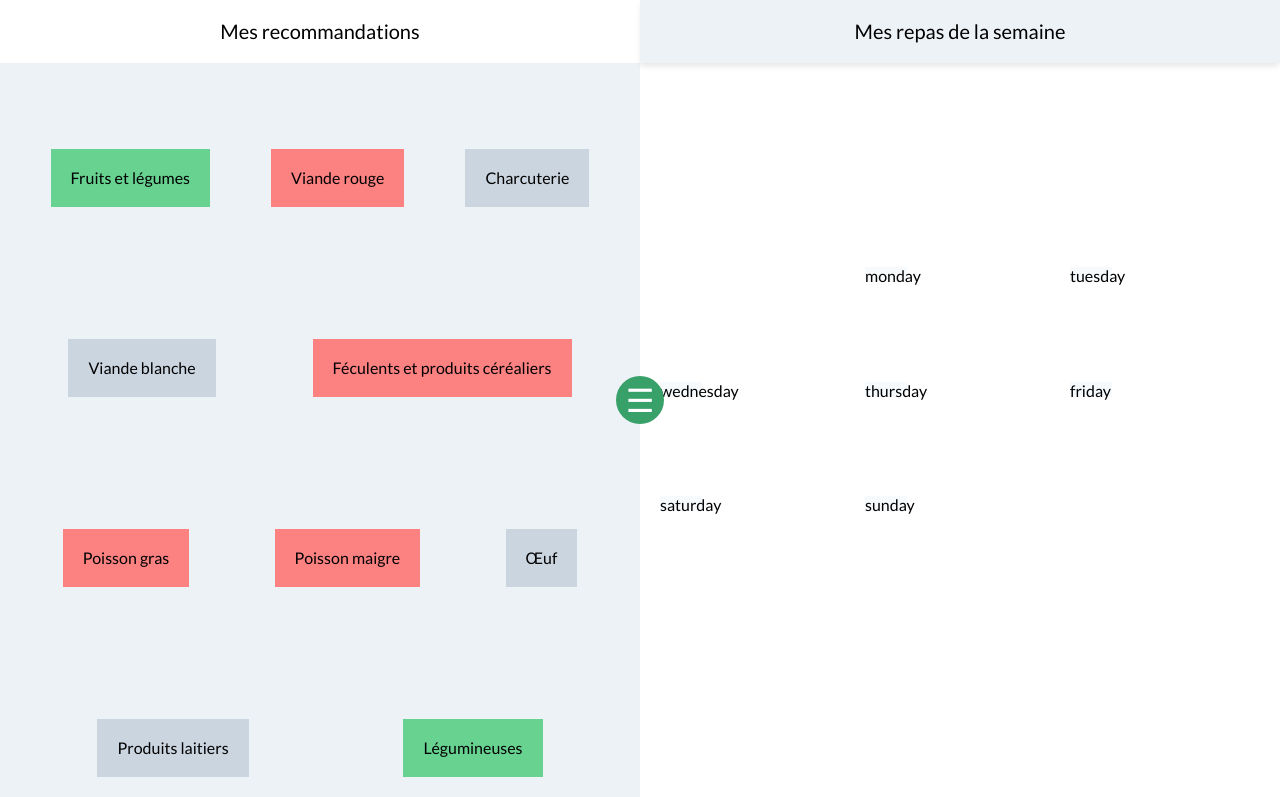
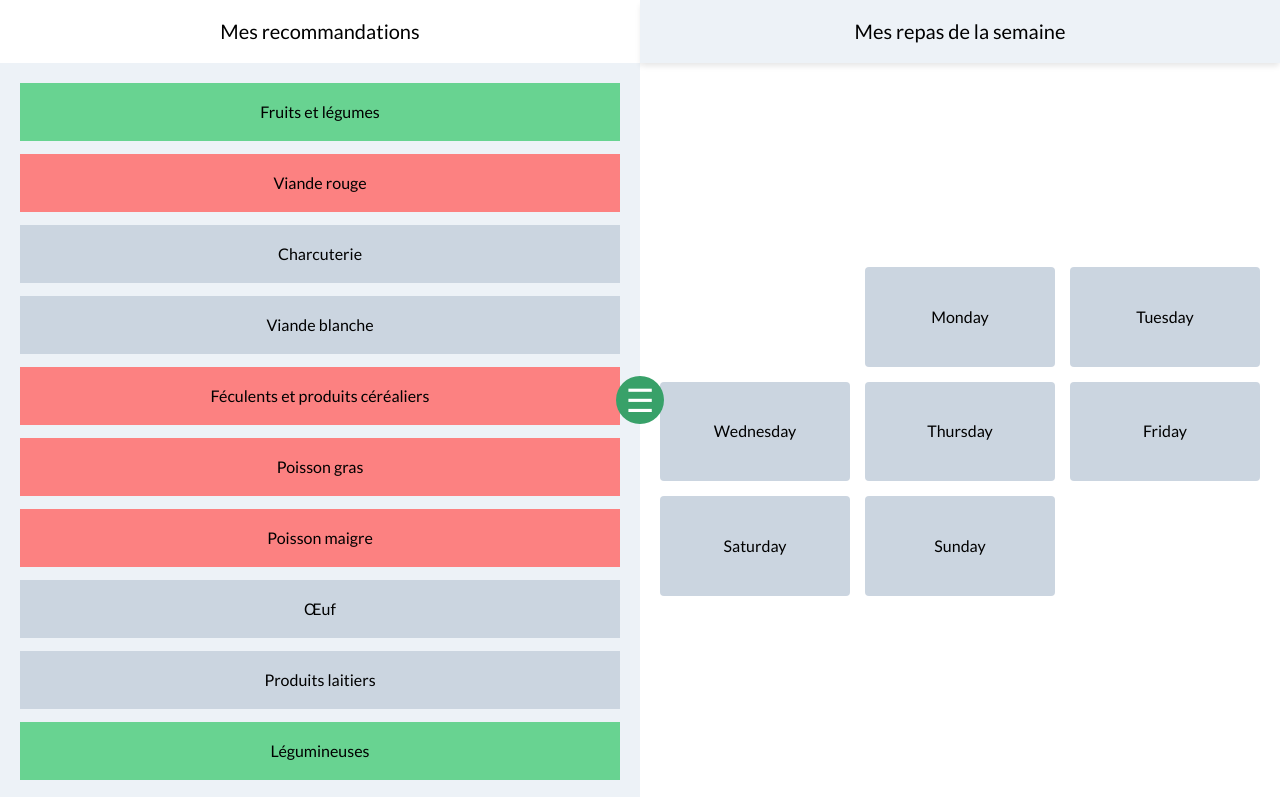
Before and after one commit to Bran72/eatSafe, a website: page index.html in a window 1280 px wide. Shown: the top 797 px of the page. Drawn offline with nearby package versions, Linux system fonts and the light colour scheme; files that its build step writes are made by us from their sources.

Commit message:
lightly updated front end

```diff
--- a/assets/css/custom.sass
+++ b/assets/css/custom.sass
@@ -10,8 +10,6 @@ html
     height: 50%
     > div
       --grid-sizing: calc(30% - var(--gap-size))
-      width: var(--grid-sizing)
-      height: var(--grid-sizing)
     > .div1
       grid-area: 1 / 2 / 2 / 3
     > .div2
--- a/assets/js/main.js
+++ b/assets/js/main.js
@@ -125,7 +125,7 @@ function main() {
                     modalDay += '<h3>Déjeuner</h3>';
                     break;
                 case 2:
-                    modalDay += '<h3>Gouter</h3>';
+                    modalDay += '<h3>Goûter</h3>';
                     break;
                 case 3:
                     modalDay += '<h3>Dîner</h3>';
@@ -134,7 +134,7 @@ function main() {
 
             modalDay += '<div class="alimentsList flex wrap">';
             el.forEach( aliment => {
-                modalDay += '<div class="categAli text-center m-1">';
+                modalDay += '<div class="categAli text-center">';
                 modalDay += '<div class="delete-aliment none"></div>\n';
                 modalDay += `<p class="alim-title">${aliment.name}</p>`;
                 modalDay += `<input type="number" min="1" disabled value="${aliment.portions}" data-day="${day[0]}" data-aliment=${aliment.id} data-repas="${index}" class="alim-input-portion" />`;
@@ -320,10 +320,10 @@ function main() {
                 if(propoAliments.filter(aliment => (aliment.id === el.id) && !el.cumulative).length !== 0) {
                 } else {
                     if (el.min !== 0) {
-                        modalContent += '<div class="bg-green-400 w-auto-override m-1 h-auto-override">'
+                        modalContent += '<div class="bg-green-400 w-auto-override h-auto-override">'
                         modalContent += `<a href="#" data-day="${itemDay}" data-meal="${itemMeal}" data-aliment="${el.id}" class="p-1 add-aliment-btn">${el.name}</a>\n</div>\n`;
                     } else if (el.totalPortionsDay[0].week < el.max) {
-                        modalContent += '<div class="bg-gray-400 w-auto-override m-1 h-auto-override">'
+                        modalContent += '<div class="bg-gray-400 w-auto-override h-auto-override">'
                         modalContent += `<a href="#" data-day="${itemDay}" data-meal="${itemMeal}" data-aliment="${el.id}" class="p-1 add-aliment-btn">${el.name}</a>\n</div>\n`;
                     } else if (el.totalPortionsDay[0].week >= el.max) {
                         modalContent += ''
@@ -370,13 +370,13 @@ function main() {
         weekRecos.map((el, index) => {
             //console.log(el)
             if(el.min !== 0) {
-                categAliments += '<div class="bg-green-400 w-auto-override m-1 h-auto-override">'
+                categAliments += '<div class="bg-green-400 w-auto-override h-auto-override">'
             }
             else if(el.totalPortionsDay[0].week < el.max) {
-                categAliments += '<div class="bg-gray-400 w-auto-override m-1 h-auto-override">'
+                categAliments += '<div class="bg-gray-400 w-auto-override h-auto-override">'
             }
             else if(el.totalPortionsDay[0].week >= el.max) {
-                categAliments += '<div class="bg-red-400 w-auto-override m-1 h-auto-override">'
+                categAliments += '<div class="bg-red-400 w-auto-override h-auto-override">'
             }
             categAliments += `<p class="p-1">${el.name}</p>\n</div>\n</div>`;
         })
--- a/gulpfile.js
+++ b/gulpfile.js
@@ -27,7 +27,7 @@ gulp.task('html', function () {
 })
 
 gulp.task('js', function () {
-    return gulp.src('./assets/js/main.js')
+    return gulp.src('./assets/js/*.js')
         .pipe(connect.reload());
 })
 
@@ -44,7 +44,7 @@ gulp.task('css-prod', () => {
 
 gulp.task('watch', () => {
     gulp.watch('./*.html', gulp.series('html'))
-    gulp.watch('./assets/js/main.js', gulp.series('js'))
+    gulp.watch('./assets/js/*.js', gulp.series('js'))
     gulp.watch(styles, gulp.series('css-prod'))
 })
 
--- a/index.html
+++ b/index.html
@@ -34,11 +34,11 @@
 
 <body class="w-full h-screen overflow-hidden">
     <section id="appWrapper" class="flex h-full">
-        <div class="left relative w-1-2 h-full">
+        <div class="left relative w-1-2 h-full flex column">
             <div id="headLeft" class="shadow-md">
                 <h2 class="text-center font-xl p-1">Mes recommandations</h2>
             </div>
-            <div class="parent-reco flex items-center wrap justify-space-around w-full h-1-2 p-48 h-full bg-gray-200">
+            <div class="parent-reco flex column justify-space-between text-center w-full h-1-2 p-48 h-full bg-gray-200">
             </div>
             <div class="modal-recos"></div>
         </div>
@@ -49,13 +49,13 @@
             </div>
             <div class="flex items-center justify-center h-full">
                 <div class="parent w-full h-1-2 p-48">
-                    <div class="div1 bg-gray-100"></div>
-                    <div class="div2 bg-gray-100"></div>
-                    <div class="div3 bg-gray-100"></div>
-                    <div class="div4 bg-gray-100"></div>
-                    <div class="div5 bg-gray-100"></div>
-                    <div class="div6 bg-gray-100"></div>
-                    <div class="div7 bg-gray-100"></div>
+                    <div class="div1 bg-gray-400 radius-md flex items-center justify-center transform-capitalize cursor-pointer"></div>
+                    <div class="div2 bg-gray-400 radius-md flex items-center justify-center transform-capitalize cursor-pointer"></div>
+                    <div class="div3 bg-gray-400 radius-md flex items-center justify-center transform-capitalize cursor-pointer"></div>
+                    <div class="div4 bg-gray-400 radius-md flex items-center justify-center transform-capitalize cursor-pointer"></div>
+                    <div class="div5 bg-gray-400 radius-md flex items-center justify-center transform-capitalize cursor-pointer"></div>
+                    <div class="div6 bg-gray-400 radius-md flex items-center justify-center transform-capitalize cursor-pointer"></div>
+                    <div class="div7 bg-gray-400 radius-md flex items-center justify-center transform-capitalize cursor-pointer"></div>
                 </div>
             </div>
             <div class="add-item-modal shadow-xl none">
```
Also changed, not shown: build/assets/img/eatsafe.png (deleted), 1 other file.
